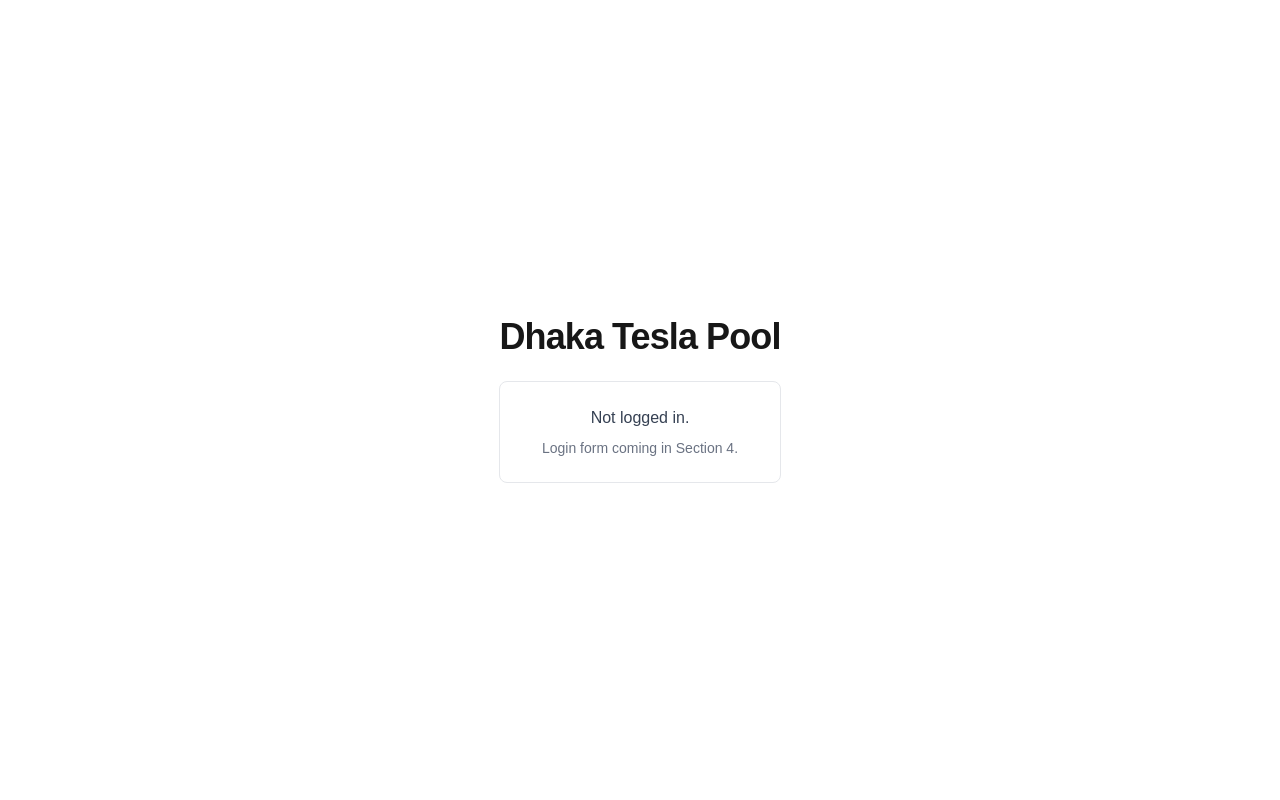
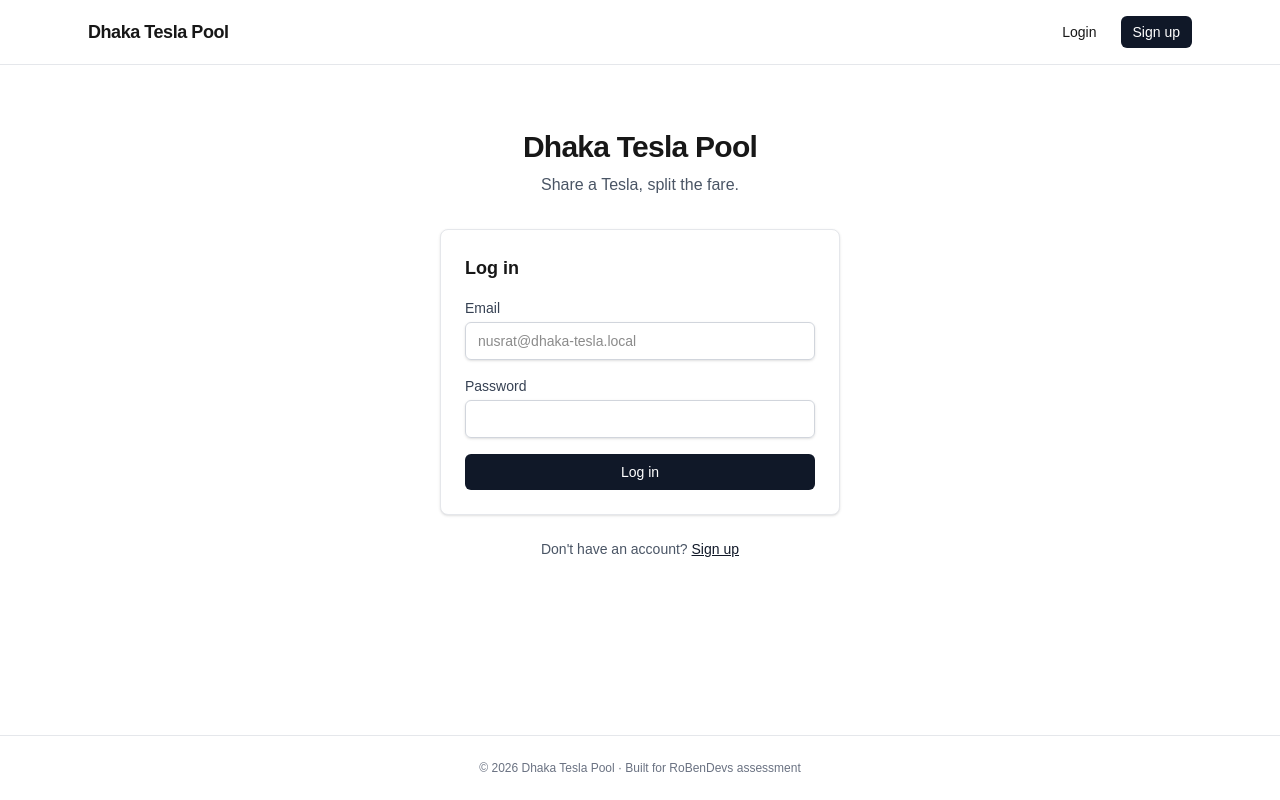
Before and after one commit to imran-86/dhaka-tesla, a Next.js app in the folder frontend/: page / in a window 1280 px wide. Built offline with nearby package versions, Linux system fonts and the light colour scheme; no server answers.

Commit message:
feat(frontend): add login, signup, and role-based dashboards

```diff
--- /dev/null
+++ b/frontend/src/app/(authenticated)/driver/page.tsx
@@ -0,0 +1,13 @@
+import { getCurrentUser } from '@/lib/auth';
+
+export default async function DriverDashboard() {
+  const user = await getCurrentUser();
+  return (
+    <div className="mx-auto max-w-4xl px-6 py-10">
+      <h1 className="text-2xl font-semibold">Driver dashboard</h1>
+      <p className="mt-2 text-gray-600">
+        Welcome, {user?.name}. Real content in Section 6.
+      </p>
+    </div>
+  );
+}
--- /dev/null
+++ b/frontend/src/app/(authenticated)/layout.tsx
@@ -0,0 +1,21 @@
+import { redirect } from 'next/navigation';
+import { Footer } from '@/components/layout/Footer';
+import { Header } from '@/components/layout/Header';
+import { getCurrentUser } from '@/lib/auth';
+
+export default async function AuthenticatedLayout({
+  children,
+}: {
+  children: React.ReactNode;
+}) {
+  const user = await getCurrentUser();
+  if (!user) redirect('/');
+
+  return (
+    <div className="flex min-h-screen flex-col">
+      <Header user={user} />
+      <main className="flex-1">{children}</main>
+      <Footer />
+    </div>
+  );
+}
--- /dev/null
+++ b/frontend/src/app/(authenticated)/passenger/page.tsx
@@ -0,0 +1,13 @@
+import { getCurrentUser } from '@/lib/auth';
+
+export default async function PassengerDashboard() {
+  const user = await getCurrentUser();
+  return (
+    <div className="mx-auto max-w-4xl px-6 py-10">
+      <h1 className="text-2xl font-semibold">Passenger dashboard</h1>
+      <p className="mt-2 text-gray-600">
+        Welcome, {user?.name}. Real content in Section 5.
+      </p>
+    </div>
+  );
+}
--- /dev/null
+++ b/frontend/src/app/(public)/layout.tsx
@@ -0,0 +1,19 @@
+import { Footer } from '@/components/layout/Footer';
+import { Header } from '@/components/layout/Header';
+import { getCurrentUser } from '@/lib/auth';
+
+export default async function PublicLayout({
+  children,
+}: {
+  children: React.ReactNode;
+}) {
+  const user = await getCurrentUser();
+
+  return (
+    <div className="flex min-h-screen flex-col">
+      <Header user={user} />
+      <main className="flex-1">{children}</main>
+      <Footer />
+    </div>
+  );
+}
--- /dev/null
+++ b/frontend/src/app/(public)/page.tsx
@@ -0,0 +1,38 @@
+import Link from 'next/link';
+import { redirect } from 'next/navigation';
+import { LoginForm } from '@/components/auth/LoginForm';
+import { getCurrentUser } from '@/lib/auth';
+
+export default async function LandingPage() {
+  const user = await getCurrentUser();
+
+  // Already logged in — send to their dashboard.
+  if (user) {
+    redirect(user.role === 'PASSENGER' ? '/passenger' : '/driver');
+  }
+
+  return (
+    <div className="mx-auto max-w-md px-6 py-16">
+      <div className="text-center">
+        <h1 className="text-3xl font-bold tracking-tight">
+          Dhaka Tesla Pool
+        </h1>
+        <p className="mt-2 text-gray-600">Share a Tesla, split the fare.</p>
+      </div>
+
+      <div className="mt-8 rounded-lg border border-gray-200 bg-white p-6 shadow-sm">
+        <h2 className="text-lg font-semibold">Log in</h2>
+        <div className="mt-4">
+          <LoginForm />
+        </div>
+      </div>
+
+      <p className="mt-6 text-center text-sm text-gray-600">
+        Don&apos;t have an account?{' '}
+        <Link href="/signup" className="text-gray-900 underline">
+          Sign up
+        </Link>
+      </p>
+    </div>
+  );
+}
--- /dev/null
+++ b/frontend/src/app/(public)/signup/page.tsx
@@ -0,0 +1,28 @@
+import Link from 'next/link';
+import { redirect } from 'next/navigation';
+import { SignupForm } from '@/components/auth/SignupForm';
+import { getCurrentUser } from '@/lib/auth';
+
+export default async function SignupPage() {
+  const user = await getCurrentUser();
+  if (user) {
+    redirect(user.role === 'PASSENGER' ? '/passenger' : '/driver');
+  }
+
+  return (
+    <div className="mx-auto max-w-md px-6 py-12">
+      <h1 className="text-2xl font-bold tracking-tight">Create your account</h1>
+
+      <div className="mt-6 rounded-lg border border-gray-200 bg-white p-6 shadow-sm">
+        <SignupForm />
+      </div>
+
+      <p className="mt-6 text-center text-sm text-gray-600">
+        Already have an account?{' '}
+        <Link href="/" className="text-gray-900 underline">
+          Log in
+        </Link>
+      </p>
+    </div>
+  );
+}
--- a/frontend/src/app/page.tsx
+++ /dev/null
@@ -1,27 +0,0 @@
-import { getCurrentUser } from '@/lib/auth';
-
-export default async function HomePage() {
-  const user = await getCurrentUser();
-
-  return (
-    <main className="flex min-h-screen items-center justify-center p-6">
-      <div className="text-center">
-        <h1 className="text-4xl font-bold tracking-tight">Dhaka Tesla Pool</h1>
-        {user ? (
-          <div className="mt-6 rounded-lg border border-green-200 bg-green-50 p-6">
-            <p className="text-sm text-green-800">Logged in as</p>
-            <p className="mt-1 text-2xl font-semibold">{user.name}</p>
-            <p className="text-sm text-gray-600">{user.role}</p>
-          </div>
-        ) : (
-          <div className="mt-6 rounded-lg border border-gray-200 bg-white p-6">
-            <p className="text-gray-700">Not logged in.</p>
-            <p className="mt-2 text-sm text-gray-500">
-              Login form coming in Section 4.
-            </p>
-          </div>
-        )}
-      </div>
-    </main>
-  );
-}
```
